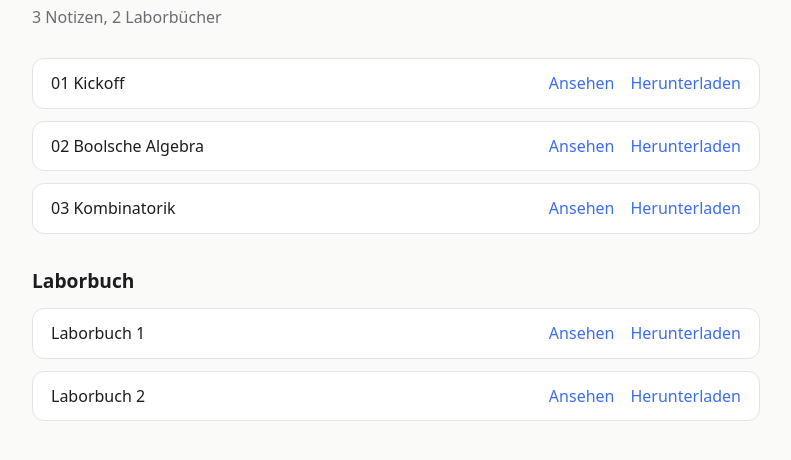
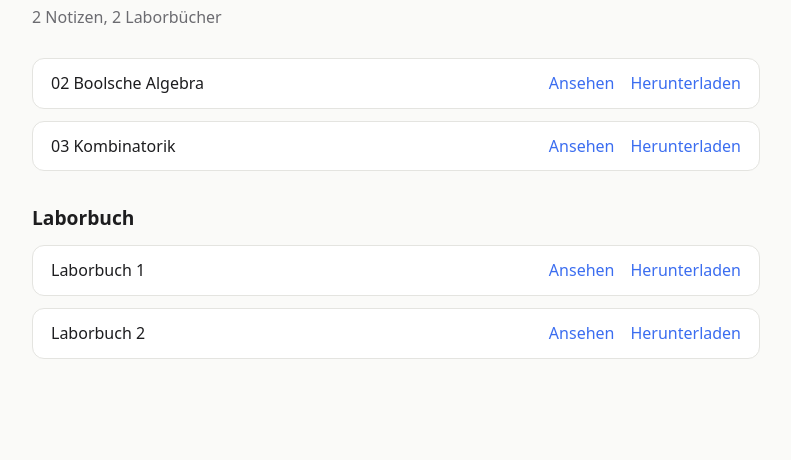
Before and after one commit to FlowerJoke/notes, a plain HTML site: page Grundlagen der Rechnersysteme/index.html in a window 1280 px wide. Shown: the part 124-584 px from the top of the page, without its empty margins (244-1035 px from the left). Drawn offline with Linux system fonts and the light colour scheme.

Commit message:
alle Fächer: Notizen aktualisiert

```diff
--- a/Grundlagen der Rechnersysteme/index.html
+++ b/Grundlagen der Rechnersysteme/index.html
@@ -9,4 +9,4 @@ p.sub{color:var(--mut);margin:0 0 28px}h2{font-size:1.2rem;margin:32px 0 12px}a{
 .row{display:flex;align-items:center;justify-content:space-between;gap:12px;background:var(--card);border:1px solid var(--line);border-radius:12px;padding:12px 18px}
 .row span{overflow-wrap:anywhere}.row .acts{display:flex;gap:16px;white-space:nowrap}.back{display:inline-block;margin-bottom:18px}
 footer{margin-top:40px;color:var(--mut);font-size:.85rem}
-</style></head><body><main><a class="back" href="../">← Alle Fächer</a><h1>Grundlagen der Rechnersysteme</h1><p class="sub">3 Notizen, 2 Laborbücher</p><div class="grid"><div class="row"><span>01 Kickoff</span><span class="acts"><a href="01%20Kickoff.pdf">Ansehen</a><a href="01%20Kickoff.pdf" download>Herunterladen</a></span></div><div class="row"><span>02 Boolsche Algebra</span><span class="acts"><a href="02%20Boolsche%20Algebra.pdf">Ansehen</a><a href="02%20Boolsche%20Algebra.pdf" download>Herunterladen</a></span></div><div class="row"><span>03 Kombinatorik</span><span class="acts"><a href="03%20Kombinatorik.pdf">Ansehen</a><a href="03%20Kombinatorik.pdf" download>Herunterladen</a></span></div></div><h2>Laborbuch</h2><div class="grid"><div class="row"><span>Laborbuch 1</span><span class="acts"><a href="Laborbuch/Laborbuch%201.pdf">Ansehen</a><a href="Laborbuch/Laborbuch%201.pdf" download>Herunterladen</a></span></div><div class="row"><span>Laborbuch 2</span><span class="acts"><a href="Laborbuch/Laborbuch%202.pdf">Ansehen</a><a href="Laborbuch/Laborbuch%202.pdf" download>Herunterladen</a></span></div></div></main></body></html>
+</style></head><body><main><a class="back" href="../">← Alle Fächer</a><h1>Grundlagen der Rechnersysteme</h1><p class="sub">2 Notizen, 2 Laborbücher</p><div class="grid"><div class="row"><span>02 Boolsche Algebra</span><span class="acts"><a href="02%20Boolsche%20Algebra.pdf">Ansehen</a><a href="02%20Boolsche%20Algebra.pdf" download>Herunterladen</a></span></div><div class="row"><span>03 Kombinatorik</span><span class="acts"><a href="03%20Kombinatorik.pdf">Ansehen</a><a href="03%20Kombinatorik.pdf" download>Herunterladen</a></span></div></div><h2>Laborbuch</h2><div class="grid"><div class="row"><span>Laborbuch 1</span><span class="acts"><a href="Laborbuch/Laborbuch%201.pdf">Ansehen</a><a href="Laborbuch/Laborbuch%201.pdf" download>Herunterladen</a></span></div><div class="row"><span>Laborbuch 2</span><span class="acts"><a href="Laborbuch/Laborbuch%202.pdf">Ansehen</a><a href="Laborbuch/Laborbuch%202.pdf" download>Herunterladen</a></span></div></div></main></body></html>
```
Also changed, not shown: index.html (+1 -1 lines), 13 other files.
